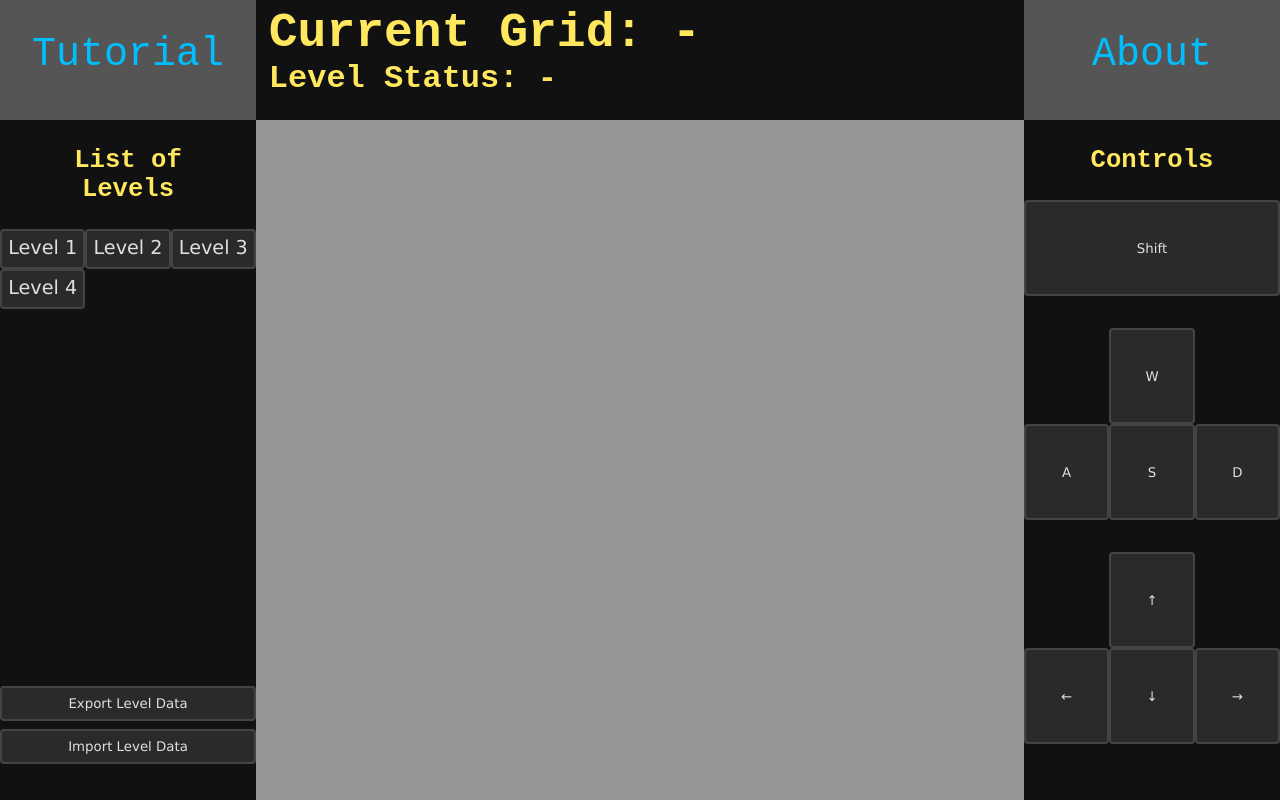
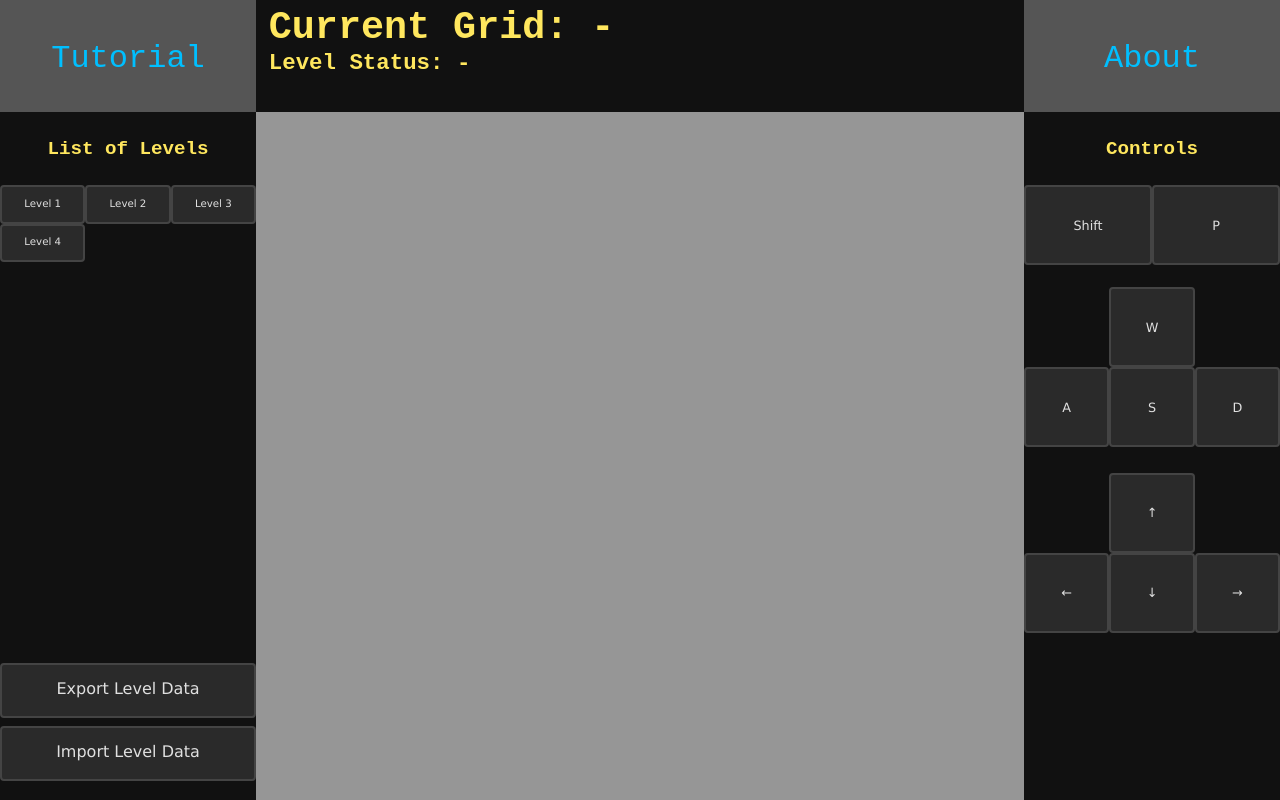
Before and after one commit to Jozka-Tjeris/Sokoban-With-Floors, a website built with Vite: page index.html in a window 1280 px wide. Built offline with nearby package versions, Linux system fonts and the light colour scheme; files whose address does not match are found by name.

Commit message:
update: fixed control mapping, aspect ratio resizing and element positions

```diff
--- a/index.html
+++ b/index.html
@@ -66,33 +66,34 @@
             Controls
           </h1>
           <div class="keys-menu">
-            <div class="key-layout">
+            <div class="key-layout" style="height: 25%;">
               <div class="multi-row-key-layout">
-                <button class="single-button-row">Shift</button>
+                <button class="double-button-row" data-value="Shift">Shift</button>
+                <button class="double-button-row" data-value="p">P</button>
               </div>
             </div>
             <div class="key-layout">
               <div class="multi-row-key-layout">
-                <button class="triple-button-row no-show-button"></button>
-                <button class="triple-button-row">W</button>
-                <button class="triple-button-row no-show-button"></button>
+                <button class="triple-button-row no-show"></button>
+                <button class="triple-button-row" data-value="w">W</button>
+                <button class="triple-button-row no-show"></button>
               </div>
               <div class="multi-row-key-layout">
-                <button class="triple-button-row">A</button>
-                <button class="triple-button-row">S</button>
-                <button class="triple-button-row">D</button>
+                <button class="triple-button-row" data-value="a">A</button>
+                <button class="triple-button-row" data-value="s">S</button>
+                <button class="triple-button-row" data-value="d">D</button>
               </div>
             </div>
             <div class="key-layout">
               <div class="multi-row-key-layout">
-                <button class="triple-button-row no-show-button"></button>
-                <button class="triple-button-row">&#8593;</button>
-                <button class="triple-button-row no-show-button"></button>
+                <button class="triple-button-row no-show"></button>
+                <button class="triple-button-row" data-value="ArrowUp">&#8593;</button>
+                <button class="triple-button-row no-show"></button>
               </div>
               <div class="multi-row-key-layout">
-                <button class="triple-button-row">&#8592;</button>
-                <button class="triple-button-row">&#8595;</button>
-                <button class="triple-button-row">&#8594;</button>
+                <button class="triple-button-row" data-value="ArrowLeft">&#8592;</button>
+                <button class="triple-button-row" data-value="ArrowDown">&#8595;</button>
+                <button class="triple-button-row" data-value="ArrowRight">&#8594;</button>
               </div>
             </div>
           </div>
--- a/src/main.js
+++ b/src/main.js
@@ -71,12 +71,23 @@ let listOfGrids = new ListOfGrids(scene);
 
 function updateCameraIfResized(){
     if (resizeRendererToDisplaySize(renderer)) {
-        // const aspect = window.innerWidth / window.innerHeight;
-        const aspect = 1.4;
-        camera.left   = -ORTHOGRAPHIC_CAMERA_HALF_HEIGHT * aspect;
-        camera.right  =  ORTHOGRAPHIC_CAMERA_HALF_HEIGHT * aspect;
-        camera.top    =  ORTHOGRAPHIC_CAMERA_HALF_HEIGHT;
-        camera.bottom = -ORTHOGRAPHIC_CAMERA_HALF_HEIGHT;
+        const largerDimension = Math.max(window.innerWidth, window.innerHeight);
+        const smallerDimension = Math.min(window.innerWidth, window.innerHeight);
+        let aspect = largerDimension / smallerDimension;
+        if(largerDimension == window.innerWidth){
+            aspect *= 0.75;
+            camera.left   = -ORTHOGRAPHIC_CAMERA_HALF_HEIGHT * aspect;
+            camera.right  =  ORTHOGRAPHIC_CAMERA_HALF_HEIGHT * aspect;
+            camera.top    =  ORTHOGRAPHIC_CAMERA_HALF_HEIGHT;
+            camera.bottom = -ORTHOGRAPHIC_CAMERA_HALF_HEIGHT;
+        }
+        else{
+            aspect *= 1.25;
+            camera.left   = -ORTHOGRAPHIC_CAMERA_HALF_HEIGHT;
+            camera.right  =  ORTHOGRAPHIC_CAMERA_HALF_HEIGHT;
+            camera.top    =  ORTHOGRAPHIC_CAMERA_HALF_HEIGHT * aspect;
+            camera.bottom = -ORTHOGRAPHIC_CAMERA_HALF_HEIGHT * aspect;
+        }
         camera.updateProjectionMatrix();
     }
 }
@@ -276,3 +287,35 @@ if (e.target === modal) {
     modal.style.display = 'none';
 }
 });
+
+const controlButtons = document.getElementsByClassName("triple-button-row");
+for(let i = 0; i < controlButtons.length; i++){
+    if(controlButtons[i].getAttribute("data-value")
+    && keyStates.hasOwnProperty(controlButtons[i].getAttribute("data-value"))){
+        controlButtons[i].addEventListener('pointerdown', () => {
+            keyStates[controlButtons[i].getAttribute("data-value")] = true;
+        });
+        controlButtons[i].addEventListener('pointerup', () => {
+            keyStates[controlButtons[i].getAttribute("data-value")] = false;
+        });
+        controlButtons[i].addEventListener('pointerleave', () => {
+            keyStates[controlButtons[i].getAttribute("data-value")] = false;
+        });
+    }
+}
+
+const auxButtons = document.getElementsByClassName("double-button-row");
+for(let i = 0; i < auxButtons.length; i++){
+    if(auxButtons[i].getAttribute("data-value")
+    && keyStates.hasOwnProperty(auxButtons[i].getAttribute("data-value"))){
+        auxButtons[i].addEventListener('pointerdown', () => {
+            keyStates[auxButtons[i].getAttribute("data-value")] = true;
+        });
+        auxButtons[i].addEventListener('pointerup', () => {
+            keyStates[auxButtons[i].getAttribute("data-value")] = false;
+        });
+        auxButtons[i].addEventListener('pointerleave', () => {
+            keyStates[auxButtons[i].getAttribute("data-value")] = false;
+        });
+    }
+}
--- a/styles.css
+++ b/styles.css
@@ -48,9 +48,8 @@ button, label {
 button {
     background-color: #2a2a2a;
     color: #e0e0e0;
-    border: 2px solid #444;
+    border: 2px solid #444444;
     padding: 0.5rem 0.2rem;
-    transition: background 0.2s ease-in-out;
     border-radius: 4px;
 }
 
@@ -59,7 +58,7 @@ button:hover {
     cursor: pointer;
 }
 
-.no-show-button {
+.no-show {
     visibility: hidden;
 }
 
@@ -72,7 +71,7 @@ button:hover {
     justify-content: space-between;
     align-items: flex-start;
     width: 100vw;
-    height: 15vh;
+    height: 14vh;
 }
 
 #top-header {
@@ -89,18 +88,21 @@ button:hover {
 }
 
 #level-title {
-    font-size: 6vh;
+    font-size: 4.8vmin;
     overflow: hidden;
 }
 
 #level-status {
-    font-size: 4vh;
+    font-size: 2.8vmin;
 }
 
 .corner-button {
     width: 20%;
     height: 100%;
     background-color: #555;
+    display: flex;
+    flex-direction: column;
+    justify-content: center;
 }
 
 /* ===============================
@@ -109,16 +111,17 @@ button:hover {
 #side-menu-bar {
     display: flex;
     flex-direction: column;
-    justify-content: space-between;
+    justify-content: flex-start;
+    align-content: flex-start;
     width: 20vw;
-    height: 85vh;
+    height: 86vh;
     overflow: hidden;
 }
 
 .sub-menu-bar-label {
     width: 80%;
     text-align: center;
-    font-size: 3.2vh;
+    font-size: 1.5vmax;
     margin: 10% 10%;
 }
 
@@ -128,14 +131,15 @@ button:hover {
     flex-direction: row;
     justify-content: flex-start;
     align-content: flex-start;
-    height: 80%;
+    height: 70%;
+    overflow: hidden;
 }
 
 .loadLevel-btn {
-    font-size: 2.4vh;
+    font-size: 0.8vmax;
     width: 33.333%;
-    height: 5vh;
-    padding-top: 1.5%;
+    height: 3vmax;
+    padding-top: 2%;
 }
 
 /* ===============================
@@ -146,6 +150,7 @@ button:hover {
     display: flex;
     flex-direction: column;
     gap: 0.5rem;
+    /* padding-bottom: 2vh; */
 }
 
 #level-file-input {
@@ -160,12 +165,18 @@ label[for="level-file-input"] {
     text-align: center;
 }
 
+#level-file-export, #level-file-import {
+    height: 40%;
+    padding-top: 1.5%;
+    font-size: 2vmin;
+}
+
 /* ===============================
    Game Canvas Area
 =============================== */
 #game-container {
     width: 60vw;
-    height: 85vh;
+    height: 86vh;
 }
 
 #game-canvas {
@@ -179,9 +190,8 @@ label[for="level-file-input"] {
 =============================== */
 .tutorial-text {
     display: block;
-    height: 100%;
-    margin: 4vh;
-    font-size: 5vh;
+    height: 2.5vw;
+    font-size: 2.5vw;
 }
 
 .tutorial-section {
@@ -206,7 +216,7 @@ label[for="level-file-input"] {
 
 .key-layout {
     width: 100%;
-    padding: 0 0 4vh 0;
+    padding: 0 0 10% 0;
 }
 
 .multi-row-key-layout {
@@ -214,19 +224,33 @@ label[for="level-file-input"] {
     flex-wrap: wrap;
     flex-direction: row;
     justify-content: space-between;
-    height: 12vh;
+    height: 100%;
 }
 
-.single-button-row {
-    width: 100%;
+.double-button-row {
+    height: 10vh;
+    width: 50%;
+    font-size: 1vmax;
 }
 
 .triple-button-row {
+    height: 10vh;
     width: 33.333%;
+    font-size: 1vmax;
+}
+
+.double-button-row:active {
+    background-color: #e0e0e0;
+    color: #303030;
+}
+
+.triple-button-row:active {
+    background-color: #e0e0e0;
+    color: #303030;
 }
 
 .keys-menu {
-    height: 80%;
+    height: 60%;
 }
 
 /* ===============================
```
